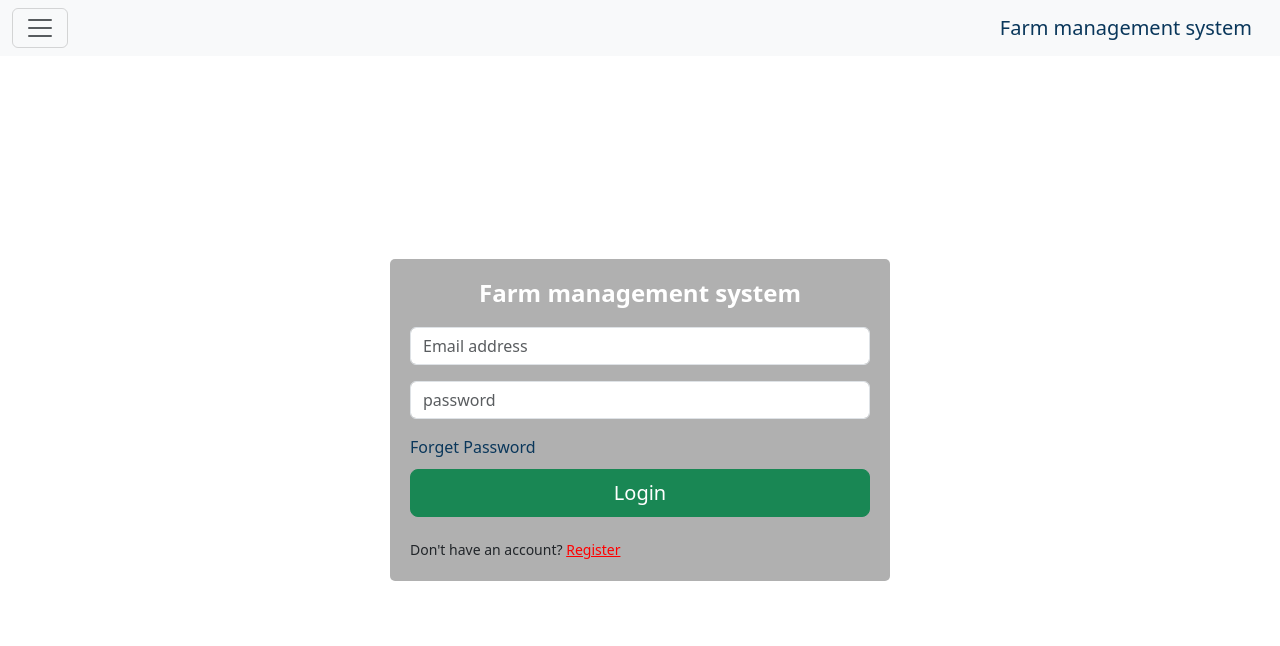
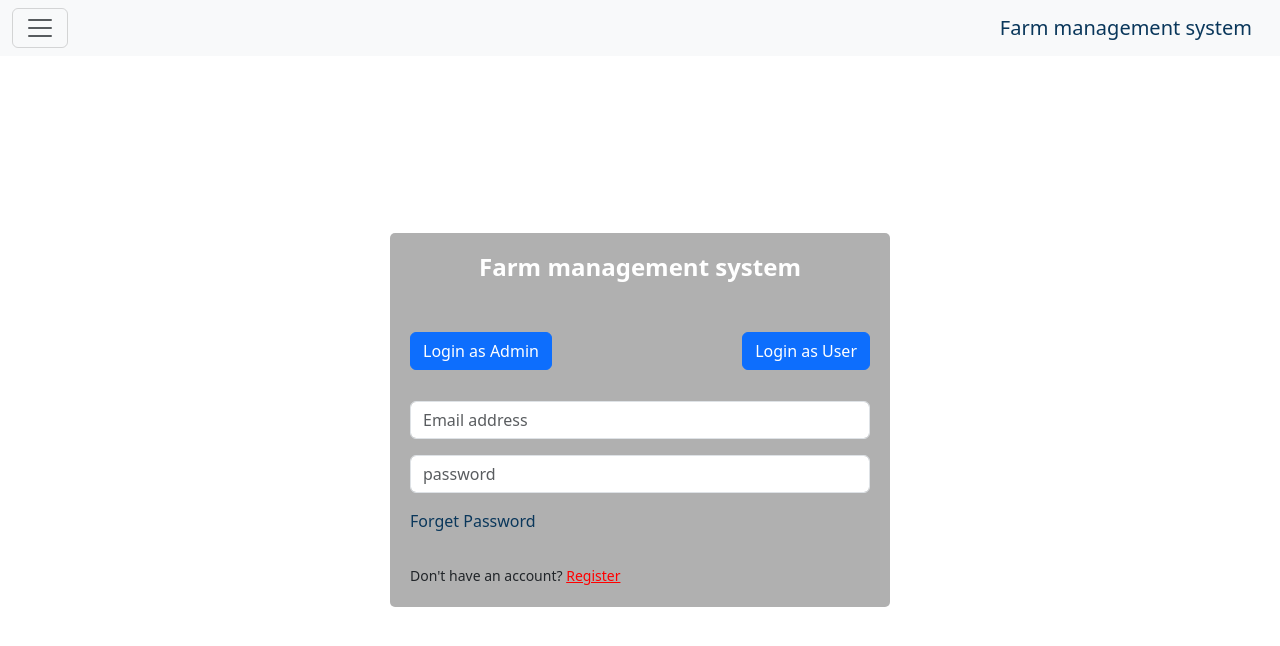
Before and after one commit to Samcodedev/Farm-management-system, a React (Create React App) app in the folder front-end/: page /Login in a window 1280 px wide. Shown: the top 646 px of the page. Built offline with nearby package versions, Linux system fonts and the light colour scheme.

Commit message:
login_update

```diff
--- a/front-end/src/Components/Checkin/Login/Login.css
+++ b/front-end/src/Components/Checkin/Login/Login.css
@@ -22,3 +22,10 @@
 .Check form .gap-2{
     margin: 10px 0 20px 0;
 }
+.Check form .user{
+    height: 100px;
+    width: 100%;
+    display: flex;
+    justify-content: space-between;
+    align-items: center;
+}
--- a/front-end/src/Components/Checkin/Login/Login.jsx
+++ b/front-end/src/Components/Checkin/Login/Login.jsx
@@ -17,13 +17,25 @@ const Login = () => {
   const [pupup, pupupFunc] = useState(false)
   const [backendResponse, backendResponseFunc] = useState()
   const [users, userFunc] = useState()
+  const [login, loginFunc] = useState(null)
 
   const navigate = useNavigate()
+
+
+  function clickAdmin(){
+    loginFunc('admin')
+    console.log(login);
+  }
+
+  function clickClient(){
+    loginFunc('client')
+      console.log(login);
+  }
 
   const handleRegister = async (e) =>{
     e.preventDefault();
     let result = await fetch(
-      "http://localhost:5001/api/admin/login",
+      `http://localhost:5001/api/${login}/login`,
       {
         method: "post",
         credencials: "include",
@@ -110,6 +122,14 @@ const Login = () => {
     <div className='Check'>
       <form action='' onSubmit={handleRegister}>
         <h4>Farm management system</h4>
+        <div className="user">
+          <Button
+          onClick={clickAdmin}
+          >Login as Admin</Button>
+          <Button
+          onClick={clickClient}
+          >Login as User</Button>
+        </div>
         {inputs}
         <Link to='/ForgetPassword'>Forget Password</Link>
         <div className='d-grid gap-2'>
@@ -118,6 +138,7 @@ const Login = () => {
             size='lg'
             onClick={loading_function}
             type='submit'
+            style={{display: login === null? 'none' : 'block'}}
           >
               {loading? 'Loading...': 'Login'}
           </Button>
```
